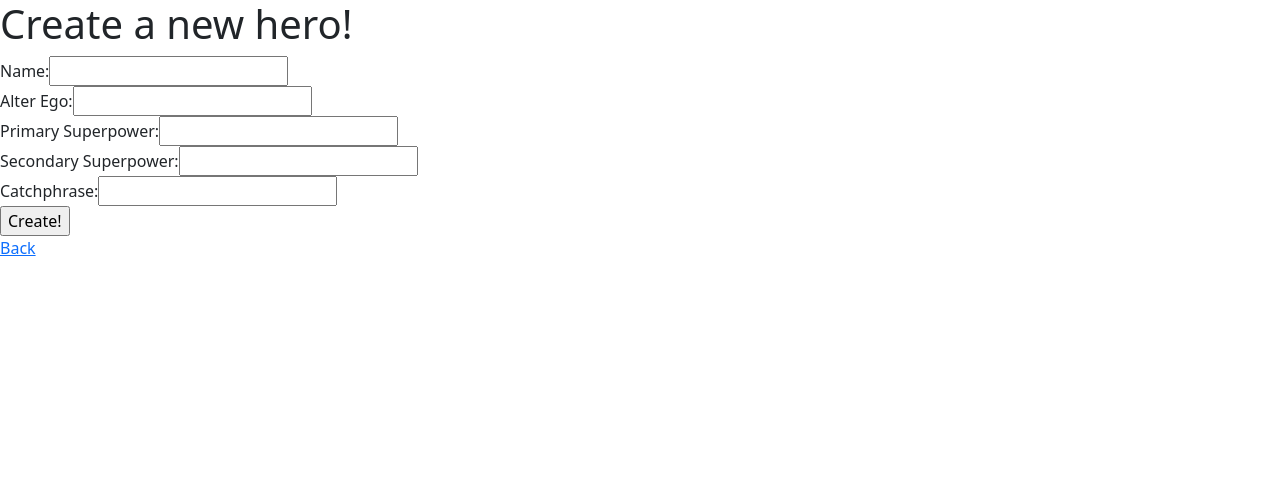
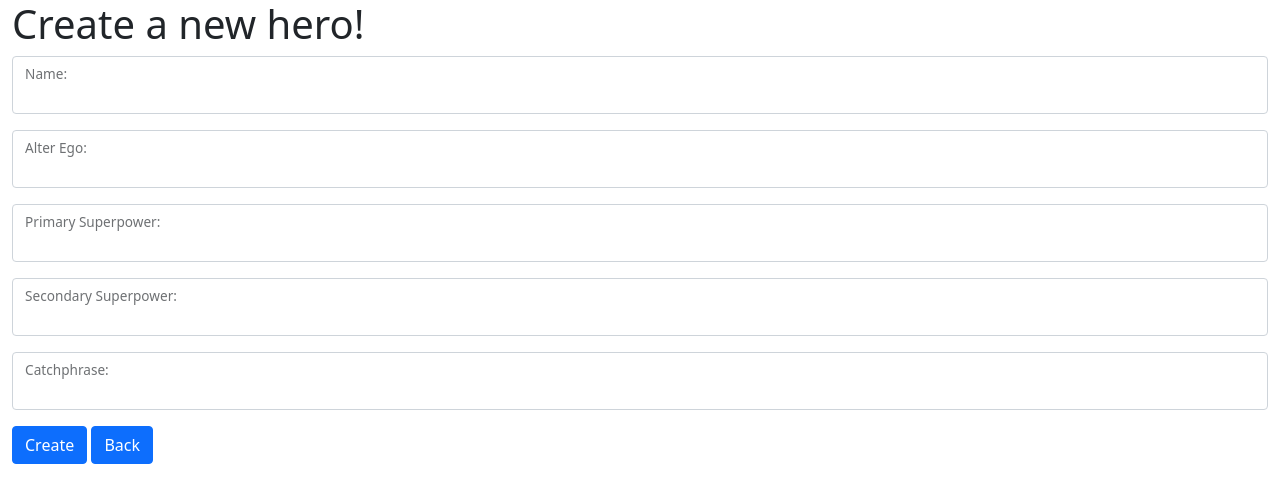
Before and after one commit to rnandon/SuperheroCreator, a Django app: page /superhero/new/ in a window 1280 px wide. Shown: the top 503 px of the page. Run offline with Django 3.2, Linux system fonts and the light colour scheme.

Commit message:
Implemented bootstrap on create.html

```diff
--- a/superhero_creator/superhero/templates/superhero/create.html
+++ b/superhero_creator/superhero/templates/superhero/create.html
@@ -8,17 +8,32 @@
     <link href="https://cdn.jsdelivr.net/npm/bootstrap@5.0.2/dist/css/bootstrap.min.css" rel="stylesheet" integrity="sha384-EVSTQN3/azprG1Anm3QDgpJLIm9Nao0Yz1ztcQTwFspd3yD65VohhpuuCOmLASjC" crossorigin="anonymous">
 </head>
 <body>
-    <h1> Create a new hero! </h1>
-    <form action="{% url 'superhero:create_new_hero' %}" method="post">
+    <h1 class="container-fluid"> Create a new hero! </h1>
+    <form action="{% url 'superhero:create_new_hero' %}" method="post" class="container-fluid">
         {% csrf_token %}
-        Name:<input type="text" name="name" id="name"><br>
-        Alter Ego:<input type="text" name="alter_ego_name" id="alter_ego_name"><br>
-        Primary Superpower:<input type="text" name="primary_super_ability" id="primary_super_ability"><br>
-        Secondary Superpower:<input type="text" name="secondary_super_ability" id="secondary_super_ability"><br>
-        Catchphrase:<input type="text" name="catchphrase" id="catchphrase"><br>
-        <input type="submit" value="Create!">
+        <div class="form-floating mb-3">
+            <input type="text" name="name" id="name" class="form-control">
+            <label for="name" class="form-label">Name:</label>
+        </div>
+        <div class="form-floating mb-3">
+            <input type="text" name="alter_ego_name" id="alter_ego_name" class="form-control">
+            <label for="alter_ego_name" class="form-label">Alter Ego:</label>
+        </div>
+        <div class="form-floating mb-3">
+            <input type="text" name="primary_super_ability" id="primary_super_ability" class="form-control">
+            <label for="primary_super_ability" class="form-label">Primary Superpower:</label>
+        </div>
+        <div class="form-floating mb-3">
+            <input type="text" name="secondary_super_ability" id="secondary_super_ability" class="form-control">
+            <label for="secondary_super_ability" class="form-label">Secondary Superpower:</label>
+        </div>
+        <div class="form-floating mb-3">
+            <input type="text" name="catchphrase" id="catchphrase" class="form-control">
+            <label for="catchphrase" class="form-label">Catchphrase:</label>
+        </div>
+        <button type="submit" class="btn btn-primary">Create</button>
+        <a href="{% url 'superhero:index' %}"  class="btn btn-primary">Back</a>
     </form>
-    <a href="{% url 'superhero:index' %}">Back</a>
 
     <script src="https://cdn.jsdelivr.net/npm/bootstrap@5.0.2/dist/js/bootstrap.bundle.min.js" integrity="sha384-MrcW6ZMFYlzcLA8Nl+NtUVF0sA7MsXsP1UyJoMp4YLEuNSfAP+JcXn/tWtIaxVXM" crossorigin="anonymous"></script>
 </body>
```
